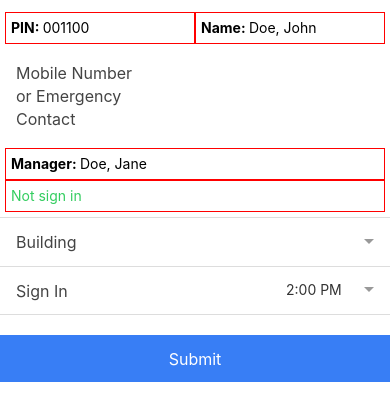
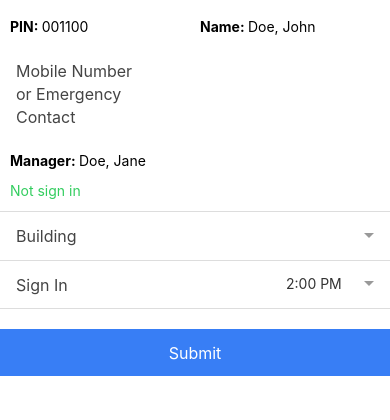
Before and after one commit to wvillegasm/ionic-tabsdemo, a website: page www/index.html in a window 390 px wide. Shown: the part 46-466 px from the top of the page. Drawn offline with Linux system fonts and the light colour scheme; some packages are replaced by stand-ins of ours; files that its build step writes are made by us from their sources.

Commit message:
Cleaning up directories

```diff
--- a/www/index.html
+++ b/www/index.html
@@ -22,11 +22,6 @@
     <script src="js/app.js"></script>
     <script src="js/controllers.js"></script>
     <script src="js/services.js"></script>
-    <style>
-      div.row > div{
-        border:1px solid red;
-      }
-    </style>
   </head>
   <body ng-app="starter">
 
```
Also changed, not shown: 1 other file.
